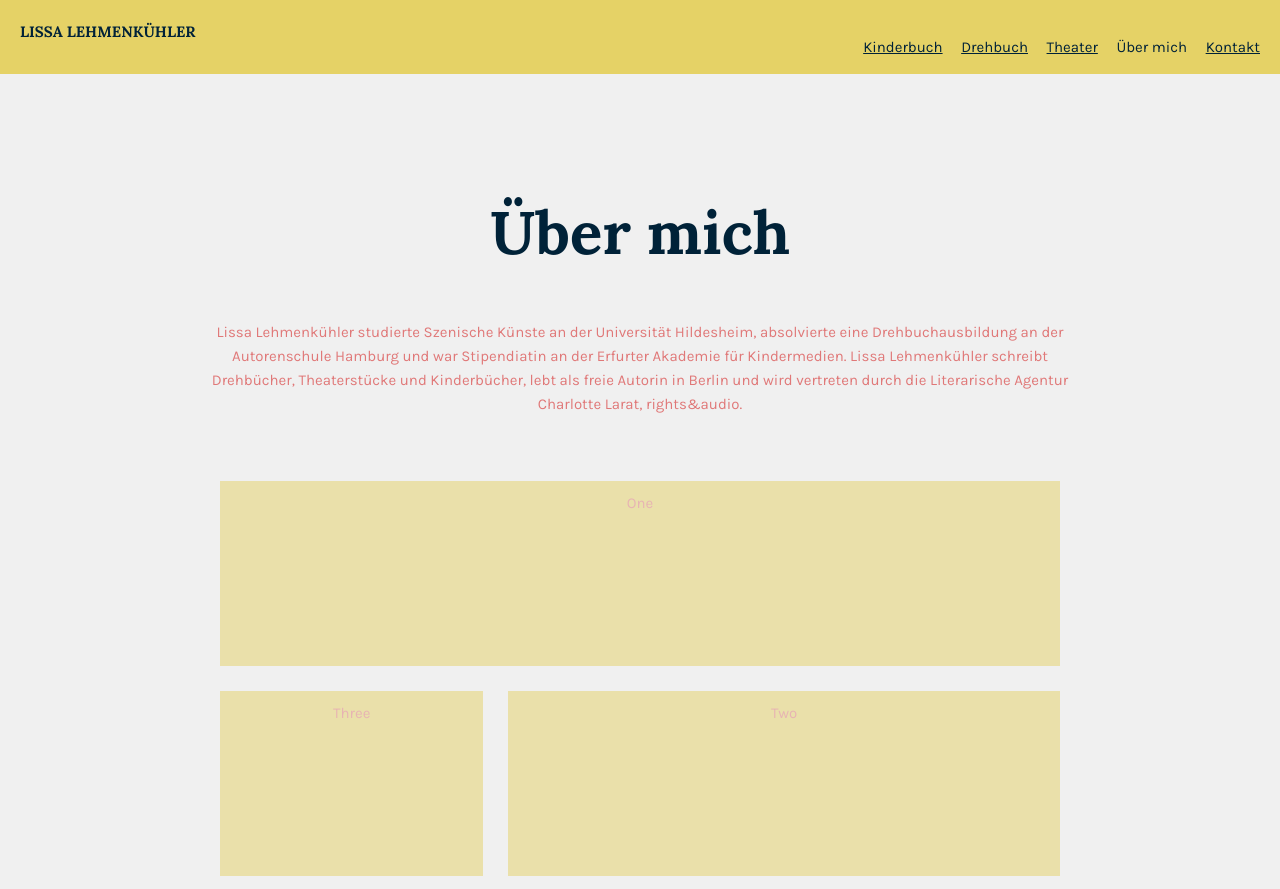
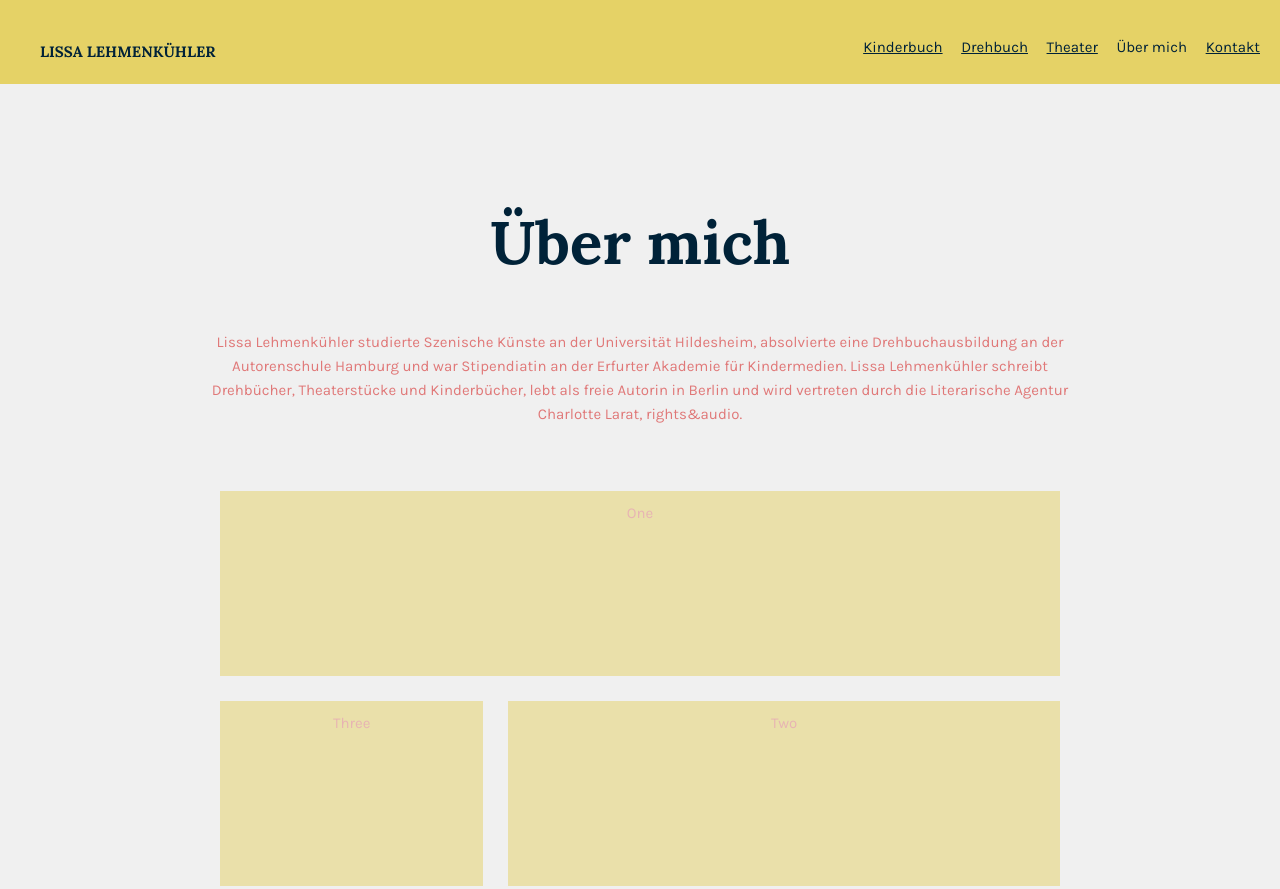
Before and after one commit to berit-stange/lissa, a plain HTML site: page about.html in a window 1280 px wide. Shown: the top 889 px of the page. Drawn offline with Linux system fonts and the light colour scheme.

Commit message:
corrected header (vertically center with flex and padding)

```diff
--- a/about.html
+++ b/about.html
@@ -9,10 +9,11 @@
     <link rel="stylesheet" type="text/css" href="css/styles.css">
 </head>
 <body>
-        <header class="page-header clear">
-            <a href="index.html" class="page-header__item logo">LISSA LEHMENKÜHLER</a>
-<!--            <div class="clear"></div>-->
-            <nav  class="main-navigation page-header__item">
+        <header class="page-header">
+                <div class="wide">
+                    <a href="index.html" class="page-header__item logo">LISSA LEHMENKÜHLER</a>
+                </div>
+            <nav  class="main-navigation page-header__item wide">
                 <ul role="menubar" class="navigation-list">
                     <li role="presentation">
                         <a href="mosaic.html" role="menuitem" class="navigation-list__item">Kinderbuch</a>
```
Also changed, not shown: contact.html (+4 -2 lines), mosaic.html (+5 -3 lines), work.html (+6 -5 lines).
